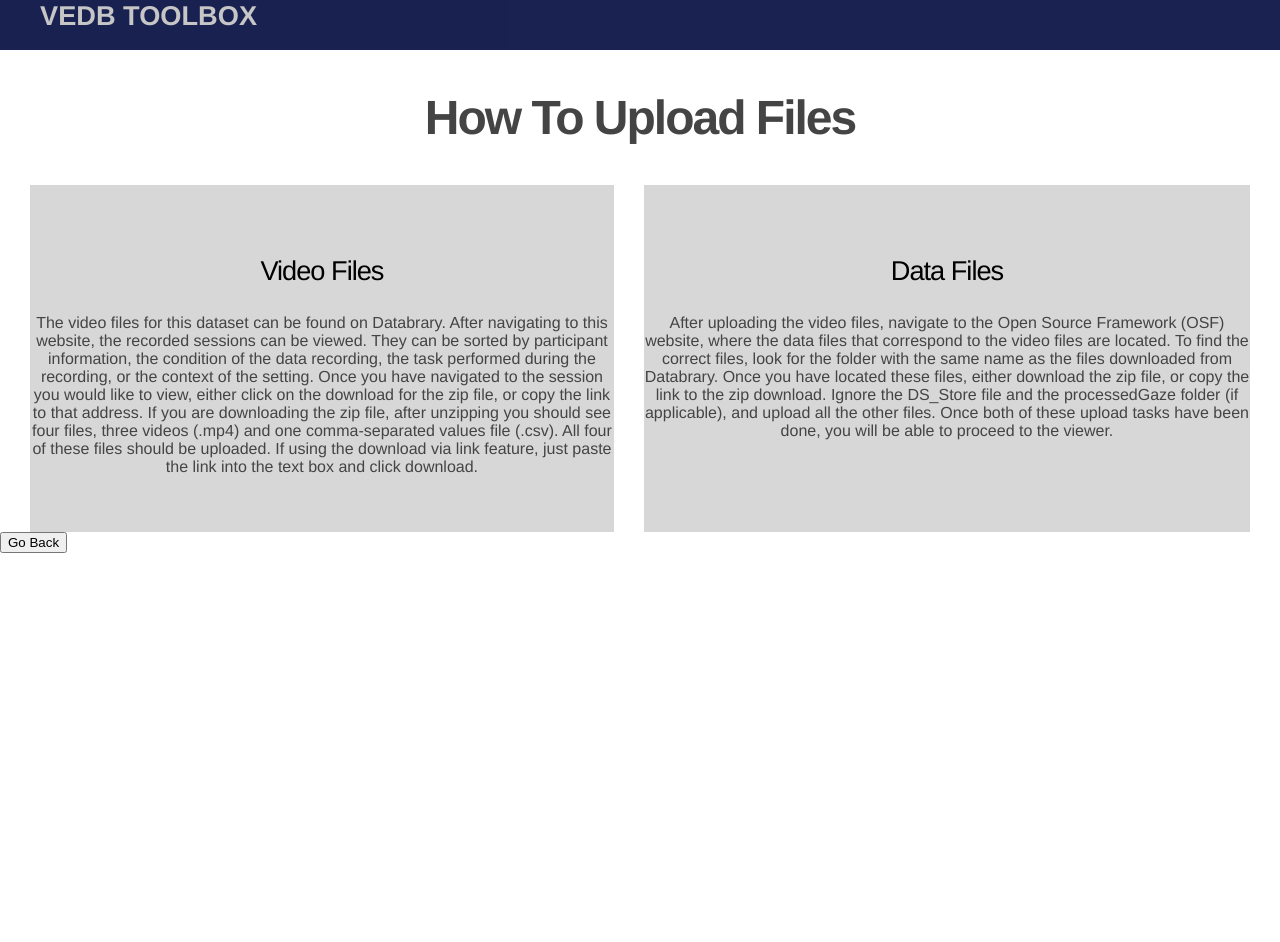
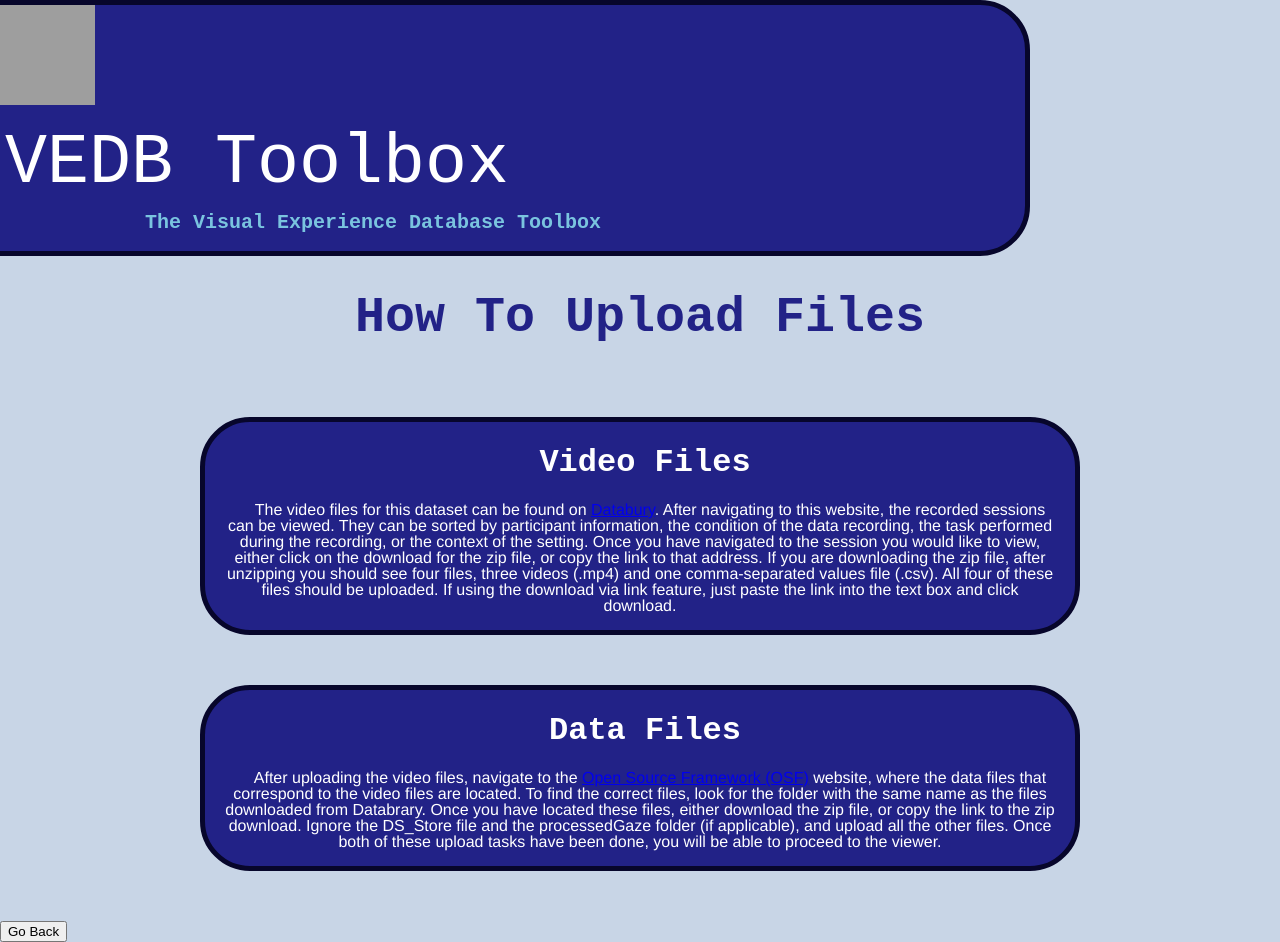
Before and after one commit to Gaskell-Matthew-1102/VEDB-Toolbox, a Flask app: template flaskr/templates/file-upload/file_upload_help.html in a window 1280 px wide. Before the commit the page ends 553 px from the top, so only its background shows below. Run offline with Flask 3, Linux system fonts and the light colour scheme; the template is opened without the code that fills it, so the values that code supplies are empty; parts of the project's set-up code (start-up, migrations or seed data) failed here and were passed over; grey boxes are pictures that could not be loaded.

Commit message:
Improvements to HTML/CSS, work on link submit functionality

```diff
--- a/flaskr/static/file-upload/stylesheet.css
+++ b/flaskr/static/file-upload/stylesheet.css
@@ -1,26 +1,5 @@
-/*.header {*/
-/*    color: #00008b;*/
-/*    position:fixed;*/
-/*    top:0;*/
-/*    left:0;*/
-/*    width: 100%;*/
-/*    padding: 10px;*/
-/*}*/
-
-/*header h1.logo {*/
-/*  margin: 0;*/
-/*  font-size: 1.7em;*/
-/*  color: #fff;*/
-/*  text-transform: uppercase;*/
-/*  float: left;*/
-/*}*/
-
-/*.container {*/
-/*  width: 1200px;*/
-/*  margin: 0 auto;*/
-/*}*/
-
-/*https://pythonhow.com/python-tutorial/flask/Adding-CSS-styling-to-your-website/*/
+/*I used a decent amount of Leon's code that he wrote for the login page for this
+stylesheet, modifying it to conform for the file upload pages*/
 
 body {
   margin: 0;
@@ -28,141 +7,95 @@ body {
   font-family: "Helvetica Neue", Helvetica, Arial, sans-serif;
   color: #444;
 }
-/*
- * Formatting the header area
- */
-header {
-  background-color: #000a3e;
-  height: 50px;
-  width: 100%;
-  opacity: .9;
-  margin-bottom: 10px;
-  margin-top: 0;
-}
-header h1.logo {
-  margin: 0;
-  font-size: 1.7em;
-  color: #c0c0c0;
-  text-transform: uppercase;
-  float: left;
-}
-header h1.logo:hover {
-  color: #fff;
-  text-decoration: none;
-}
-/*
- * Centering the body content
- */
-.container {
-  width: 1200px;
-  margin: 0 auto;
+
+.h1 {
+    color: white;
+    font-weight: lighter;
+    font-size: 70px;
+    text-indent: 10px;
+    margin-top: 15px;
+    font-family: "Courier New", Courier, monospace;
 }
 
-.one {
-  margin-right: 10%;
-  width: 15%;
-  height: 200px;
-  background: #c0c0c0;
-  float: left;
+.h2 {
+    color: white;
+    font-weight: bold;
+    text-indent: 10px;
+    text-align: center;
+    font-family: "Courier New", Courier, monospace;
 }
 
-.two {
-  margin-left: 15%;
-  height: 200px;
-    width: 15%;
-  background: #c0c0c0;
+.h3 {
+    color: #222287;
+    font-weight: bold;
+    font-size: 20px;
+    text-align: center;
+    font-family: "Courier New", Courier, monospace;
 }
 
-.grid-container {
-  display: grid;
-  column-gap: 30px;
+.body {
+    background-color: #8ca8cc79;
+    /*background-image: url('./images/journey_into_dataviz_feature.jpg');*/
+    background-repeat: repeat-x;
+    /* background-attachment: fixed; */
+    background-position: center;
+    background-position-y: 150px;
+    background-size: 50%;
 }
 
-/*.grid-container > div {*/
-/*  text-align: center;*/
-/*  background: #c0c0c0;*/
-/*  padding: 20px 0;*/
-/*}*/
-
-.item-1 {
-  grid-column-start: 2;
-  grid-column-end: 3;
-  text-align: center;
-  background: #d7d7d8;
-  padding: 40px 0;
-  border-left: #000a3e;
-  border-right: #000a3e;
-  border-top: #000a3e;
-  border-bottom: #000a3e;
-  border-left-width: 10px;
-  border-right-width: 10px;
-  border-top-width: 10px;
-  border-bottom-width: 10px;
+.nav {
+    background-color: #222287;
+    margin-left: -10px;
+    margin-right: 250px;
+    border: 5px solid #07062b;
+    border-radius: 0px 50px 50px 0px;
+    /* padding: 1em; */
+    /* margin: 0 -1em; */
+    /* border-bottom: 1px solid#222287; */
 }
 
-.item-2 {
-  grid-column-start: 3;
-  grid-column-end: 4;
-  text-align: center;
-  background: #d7d7d8;
-  padding: 40px 0;
-  border-left-color: #000a3e;
-  border-right-color: #000a3e;
-  border-top-color: #000a3e;
-  border-bottom-color: #000a3e;
-  border-left-width: 10px;
-  border-right-width: 10px;
-  border-top-width: 10px;
-  border-bottom-width: 10px;
+.subtitle {
+    color: rgb(122, 196, 223);
+    font-size: 20px;
+    margin-top: -50px;
+    text-indent: 150px;
+    font-family: "Courier New", Courier, monospace;
 }
 
-.item-3{
-  grid-column-start: 4;
-  grid-column-end: 5;
-  background: #ffffff;
-  text-align: center;
-  padding: 20px 0;
+.h1_title {
+    color: #222287;
+    font-weight: bold;
+    font-size: 50px;
+    /*text-indent: 10px;*/
+    text-align: center;
+    margin-top: 15px;
+    font-family: "Courier New", Courier, monospace;
 }
 
-div.home {
-  padding: 10px 0 30px 0;
-  background-color: #E6E6FA;
-  -webkit-border-radius: 6px;
-     -moz-border-radius: 6px;
-          border-radius: 6px;
+.paragraph {
+  text-align: center;
+  color: white;
+  text-indent: 20px;
+  padding-left: 20px;
+  padding-right: 20px;
 }
-div.about {
-  padding: 10px 0 30px 0;
-  background-color: #E6E6FA;
-  -webkit-border-radius: 6px;
-     -moz-border-radius: 6px;
-          border-radius: 6px;
-}
-h2 {
-  font-size: 3em;
-  margin-top: 40px;
-  text-align: center;
-  letter-spacing: -2px;
-}
-h3 {
-  font-size: 1.7em;
-  font-weight: 100;
-  margin-top: 30px;
-  text-align: center;
-  letter-spacing: -1px;
-  color: #000000;
-}
-.menu {
-  float: right;
-  margin-top: 8px;
-}
-.menu li {
-  display: inline;
-}
-.menu li + li {
-  margin-left: 35px;
-}
-.menu li a {
-  color: #444;
-  text-decoration: none;
-}
+
+.infoblock1 {
+    background-color: #222287;
+    margin-left: 200px;
+    margin-right: 200px;
+    margin-top: 20px;
+    margin-bottom: 50px;
+    border: 5px solid #07062b;
+    border-radius: 50px 50px 50px 50px;
+ }
+
+ .infoblock2 {
+    background-color: #222287;
+    margin-left: 200px;
+    margin-right: 200px;
+    margin-top: 50px;
+    margin-bottom: 50px;
+    border: 5px solid #07062b;
+    border-radius: 50px 50px 50px 50px;
+ }
--- a/flaskr/templates/file-upload/file_upload_help.html
+++ b/flaskr/templates/file-upload/file_upload_help.html
@@ -1,32 +1,36 @@
-<!--<h1>HELP</h1>-->
-<!--<form action = '/go_back' method="POST">-->
-<!--        <button type="submit">Go Back</button>-->
-
 <!DOCTYPE html>
 <html>
   <head>
+    <meta charset="UTF-8">
+    <meta name="viewport" content="width=device-width, initial-scale=1.0">
+    <link rel="stylesheet" href="{{ url_for('static', filename='../static/file-upload/stylesheet.css') }}">
     <title>VEDB Toolbox</title>
-    <link rel="stylesheet" href="{{ url_for('static', filename='../static/file-upload/stylesheet.css') }}">
+    <style>
+        p {
+            line-height: 1;
+        }
+    </style>
   </head>
-  <body>
-    <header>
+  <body class="body">
+    <nav class="nav">
         <div class="container">
-        <h1 class="logo">VEDB ToolBox</h1>
-        <strong><nav>
-          <ul class="menu">
-<!--            add some account information here i would say-->
-          </ul>
-        </nav></strong>
+            <img class="img" src="./images/vedblogo.png" alt="VEDB Logo" style="width:100px;height:100px;">
+            <h1 class="h1">VEDB Toolbox</h1>
         </div>
-    </header>
+        <h1 class="subtitle">
+            The Visual Experience Database Toolbox
+        </h1>
+    </nav>
+    <br>
+        <h1 class="h1_title">How To Upload Files</h1>
+  <br>
     <div class="container">
-        <h2>How To Upload Files</h2>
-    </div>
-    <div class="grid-container">
-    <div class="item-1">
-        <h3>Video Files</h3>
-<!--            ADD LINK FOR DATABRARY-->
-            <p>The video files for this dataset can be found on Databrary. After navigating to this website,
+        <div class="infoblock1">
+            <h1 class="h2">Video Files</h1>
+<!--The noopener noreferrer code is to prevent phishing attacks (https://www.freecodecamp.org/news/how-to-use-html-to-open-link-in-new-tab/#:~:text=Security%20concerns%20with%20target%3D%22_blank%22)-->
+                <p class="paragraph">The video files for this dataset can be found on
+                    <a href="https://nyu.databrary.org/volume/1612" target="_blank" ref="noopener noreferrer">Databury</a>.
+                    After navigating to this website,
                     the recorded sessions can be viewed. They can be sorted by participant information, the
                     condition of the data recording, the task performed during the recording, or the context of
                     the setting. Once you have navigated to the session you would like to view, either click on the
@@ -35,19 +39,22 @@
                     file (.csv). All four of these files should be uploaded. If using the download via link feature,
                     just paste the link into the text box and click download.</p>
         </div>
-    <div class="item-2">
-        <h3>Data Files</h3>
-<!--        ADD LINK FOR OSF-->
-            <p>After uploading the video files, navigate to the Open Source Framework (OSF) website, where
+    </div>
+    <div class="container">
+        <div class="infoblock2">
+            <h1 class="h2">Data Files</h1>
+<!--The noopener noreferrer code is to prevent phishing attacks (https://www.freecodecamp.org/news/how-to-use-html-to-open-link-in-new-tab/#:~:text=Security%20concerns%20with%20target%3D%22_blank%22)-->
+                <p class = "paragraph">After uploading the video files, navigate to the
+                    <a href="https://osf.io/2gdkb/" target="_blank" ref="noopener noreferrer">Open Source Framework (OSF)</a>
+                    website, where
                     the data files that correspond to the video files are located. To find the correct files, look
                     for the folder with the same name as the files downloaded from Databrary. Once you have located
                     these files, either download the zip file, or copy the link to the zip download. Ignore the
                     DS_Store file and the processedGaze folder (if applicable), and upload all the other files. Once
                     both of these upload tasks have been done, you will be able to proceed to the viewer. </p>
         </div>
+    </div>
     <div class="item-3">
-
-    </div>
     </div>
         <form action = '/go_back' method="POST">
         <button type="submit">Go Back</button>
```
Also changed, not shown: flaskr/file_upload.py (+67 -30 lines), flaskr/templates/file-upload/file_upload.html (+20 -60 lines). Lines whose indentation alone changed are shown as unchanged.
